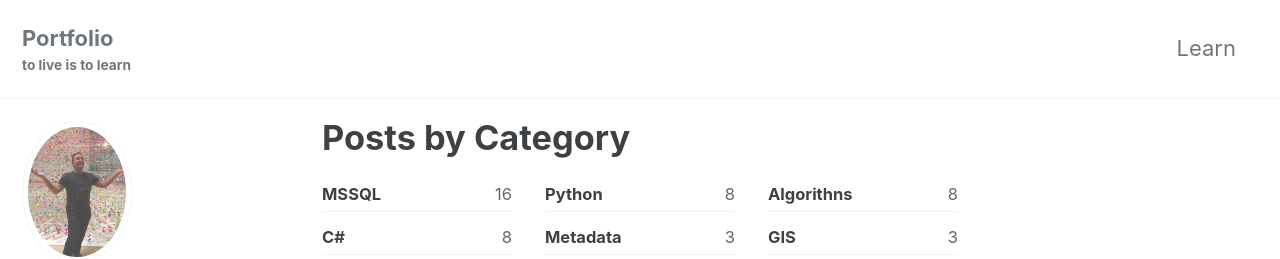
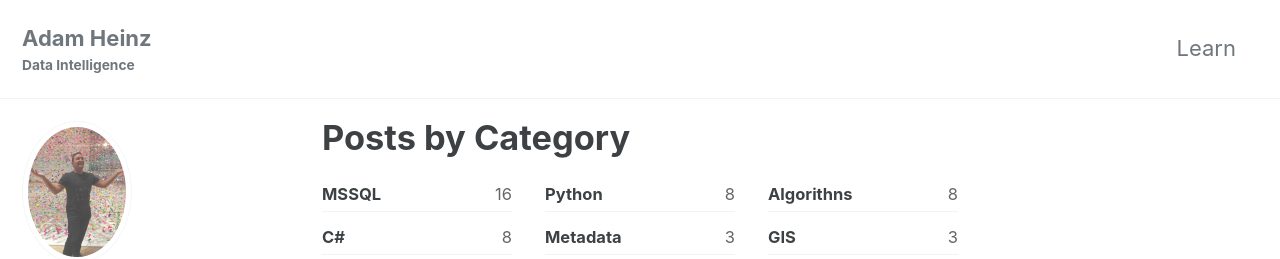
Before and after one commit to Heinzad/heinzad.github.io, a Jekyll site: the page built from _pages/category-archive.md, in a window 1280 px wide and 900 px high. Shown: the top 259 px of the window. Built offline with Jekyll 4.4.1, drawn with Linux system fonts in a browser that asks for light colours; cached includes are drawn as plain includes.

Commit message:
Home Page

```diff
--- a/_config.yml
+++ b/_config.yml
@@ -17,9 +17,9 @@ minimal_mistakes_skin    : "default" # "air", "aqua", "contrast", "dark", "dirt"
 # Site Settings
 locale                   : "en-US"
 rtl                      : # true, false (default) # turns direction of the page into right to left for RTL languages
-title                    : "Portfolio"
+title                    : "Adam Heinz"
 title_separator          : "-"
-subtitle                 : "to live is to learn" # site tagline that appears below site title in masthead
+subtitle                 : "Data Intelligence" # site tagline that appears below site title in masthead
 name                     : "Adam Heinz"
 description              : "Data Intelligence"
 url                      : https://heinzad.github.io/ # the base hostname & protocol for your site e.g. "https://mmistakes.github.io"
```
Also changed, not shown: index.md (+2 -2 lines).
